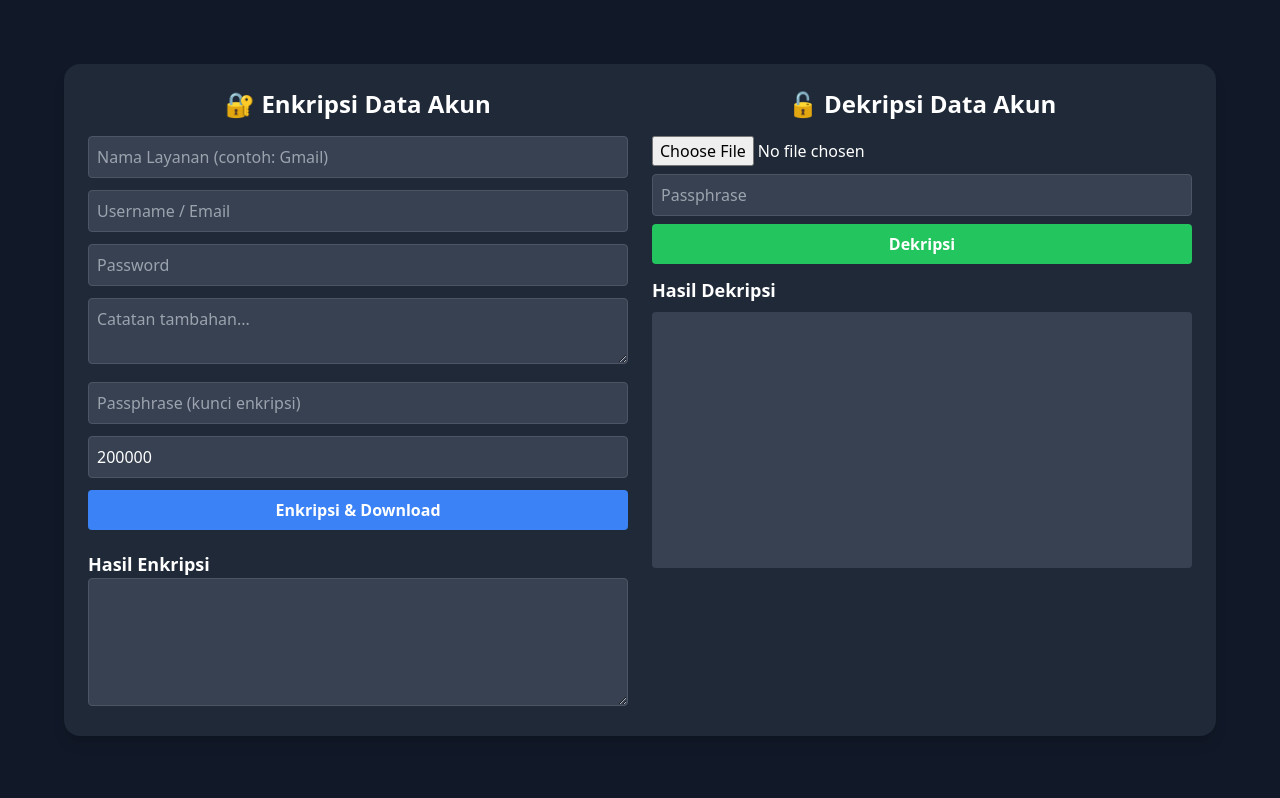
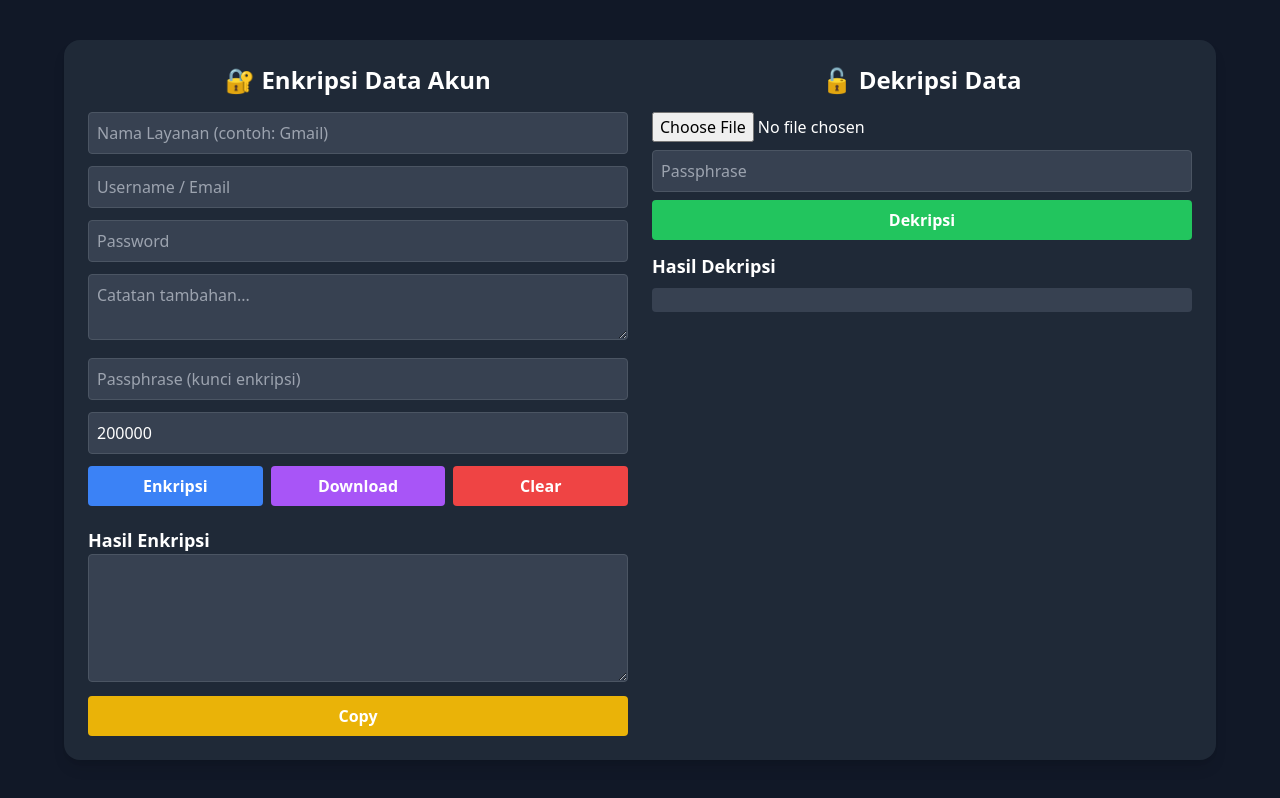
Before and after one commit to Yusufm39/enkripsi, a plain HTML site: page index.html in a window 1280 px wide. Drawn offline with nearby package versions, Linux system fonts and the light colour scheme.

Commit message:
Update index.html

```diff
--- a/index.html
+++ b/index.html
@@ -3,47 +3,49 @@
 <head>
   <meta charset="UTF-8">
   <meta name="viewport" content="width=device-width, initial-scale=1.0">
-  <title>🔐 Enkripsi Data Akun</title>
+  <title>Enkripsi Data Akun</title>
   <script src="https://cdn.tailwindcss.com"></script>
 </head>
 <body class="bg-gray-900 text-white min-h-screen flex items-center justify-center p-5">
 
-  <div class="w-full max-w-6xl bg-gray-800 rounded-2xl shadow-lg p-6 grid md:grid-cols-2 gap-6">
+  <div class="w-full max-w-6xl bg-gray-800 rounded-2xl shadow-lg p-6 grid grid-cols-1 md:grid-cols-2 gap-6">
 
-    <!-- BAGIAN ENKRIPSI -->
+    <!-- ENKRIPSI -->
     <div>
       <h1 class="text-2xl font-bold mb-4 text-center">🔐 Enkripsi Data Akun</h1>
-
       <div class="space-y-3">
         <input id="service" type="text" placeholder="Nama Layanan (contoh: Gmail)" class="w-full p-2 rounded bg-gray-700 border border-gray-600" />
         <input id="username" type="text" placeholder="Username / Email" class="w-full p-2 rounded bg-gray-700 border border-gray-600" />
         <input id="password" type="text" placeholder="Password" class="w-full p-2 rounded bg-gray-700 border border-gray-600" />
         <textarea id="notes" placeholder="Catatan tambahan..." class="w-full p-2 rounded bg-gray-700 border border-gray-600"></textarea>
-
         <input id="passphrase" type="password" placeholder="Passphrase (kunci enkripsi)" class="w-full p-2 rounded bg-gray-700 border border-gray-600" />
         <input id="iterations" type="number" value="200000" class="w-full p-2 rounded bg-gray-700 border border-gray-600" />
 
-        <button onclick="encryptData()" class="bg-blue-500 hover:bg-blue-600 w-full p-2 rounded font-bold">Enkripsi & Download</button>
+        <div class="flex gap-2">
+          <button onclick="encryptData()" class="bg-blue-500 hover:bg-blue-600 w-1/3 p-2 rounded font-bold">Enkripsi</button>
+          <button onclick="downloadData()" class="bg-purple-500 hover:bg-purple-600 w-1/3 p-2 rounded font-bold">Download</button>
+          <button onclick="clearForm()" class="bg-red-500 hover:bg-red-600 w-1/3 p-2 rounded font-bold">Clear</button>
+        </div>
       </div>
 
       <!-- HASIL ENKRIPSI -->
       <div class="mt-5">
         <h2 class="text-lg font-semibold">Hasil Enkripsi</h2>
         <textarea id="output" class="w-full p-2 rounded bg-gray-700 border border-gray-600 h-32"></textarea>
+        <button onclick="copyOutput()" class="mt-2 bg-yellow-500 hover:bg-yellow-600 w-full p-2 rounded font-bold">Copy</button>
       </div>
     </div>
 
-    <!-- BAGIAN DEKRIPSI -->
+    <!-- DEKRIPSI -->
     <div>
-      <h1 class="text-2xl font-bold mb-4 text-center">🔓 Dekripsi Data Akun</h1>
-
+      <h1 class="text-2xl font-bold mb-4 text-center">🔓 Dekripsi Data</h1>
       <input type="file" id="fileInput" class="mb-2 w-full" />
       <input id="decryptPassphrase" type="password" placeholder="Passphrase" class="w-full p-2 rounded bg-gray-700 border border-gray-600 mb-2" />
       <button onclick="decryptData()" class="bg-green-500 hover:bg-green-600 w-full p-2 rounded font-bold">Dekripsi</button>
 
       <div class="mt-3">
         <h2 class="text-lg font-semibold">Hasil Dekripsi</h2>
-        <pre id="decryptedOutput" class="mt-2 bg-gray-700 p-3 rounded h-64 overflow-auto whitespace-pre-wrap break-words"></pre>
+        <pre id="decryptedOutput" class="mt-2 bg-gray-700 p-3 rounded whitespace-pre-wrap break-words max-h-60 overflow-y-auto"></pre>
       </div>
     </div>
   </div>
@@ -99,6 +101,11 @@
 
       let base64 = btoa(String.fromCharCode(...merged));
       document.getElementById("output").value = base64;
+    }
+
+    function downloadData() {
+      let base64 = document.getElementById("output").value;
+      if (!base64) return alert("Belum ada data terenkripsi! Klik Enkripsi dulu.");
       download("enkripsidata.txt", base64);
     }
 
@@ -125,6 +132,26 @@
         alert("Passphrase salah atau data rusak!");
       }
     }
+
+    function copyOutput() {
+      let output = document.getElementById("output");
+      output.select();
+      document.execCommand("copy");
+      alert("Hasil enkripsi disalin ke clipboard!");
+    }
+
+    function clearForm() {
+      document.getElementById("service").value = "";
+      document.getElementById("username").value = "";
+      document.getElementById("password").value = "";
+      document.getElementById("notes").value = "";
+      document.getElementById("passphrase").value = "";
+      document.getElementById("iterations").value = "200000";
+      document.getElementById("output").value = "";
+      document.getElementById("decryptedOutput").textContent = "";
+      document.getElementById("fileInput").value = "";
+      document.getElementById("decryptPassphrase").value = "";
+    }
   </script>
 </body>
 </html>
```
